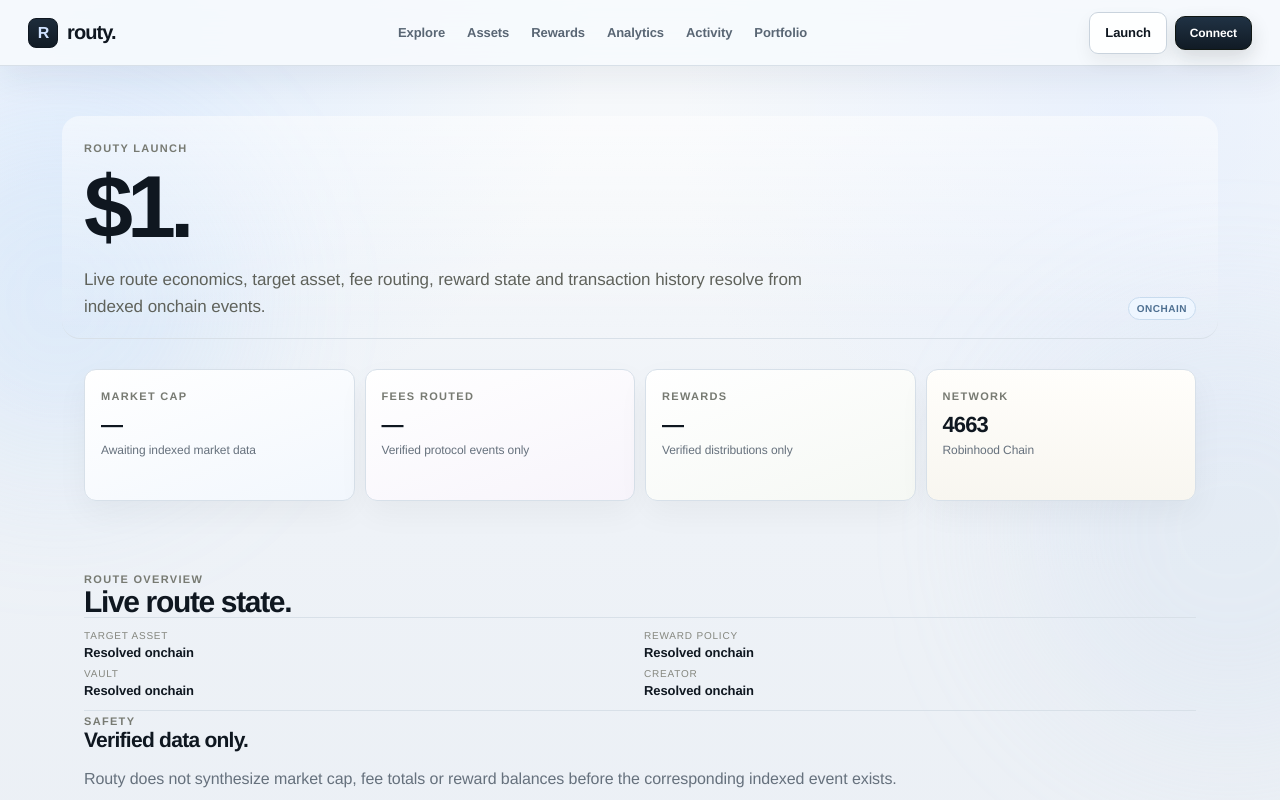
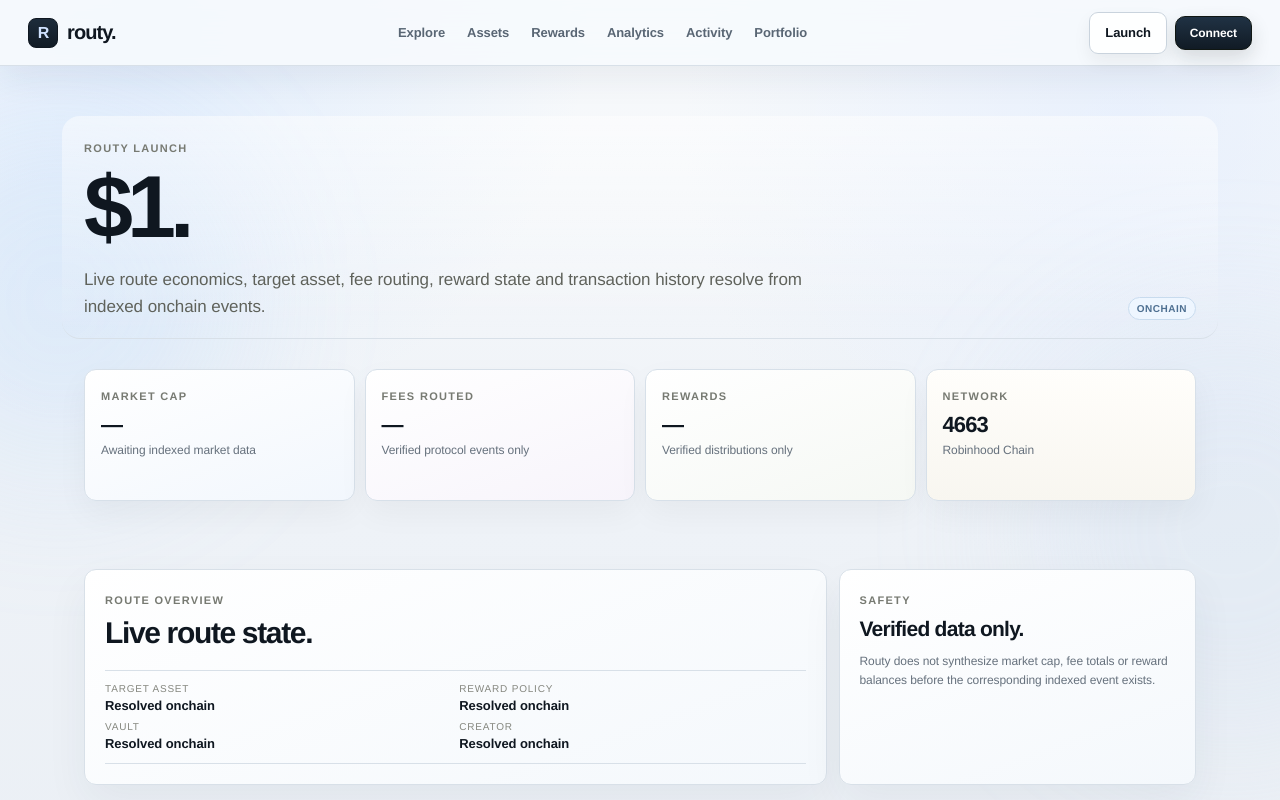
Before and after one commit to RoutyFund/Routy-Fund, a Next.js app: page /token/1 in a window 1280 px wide. Shown: the top 800 px of the page. Built offline with nearby package versions, Linux system fonts and the light colour scheme; no server answers.

Commit message:
style: finish assets and token detail layouts

```diff
--- a/src/app/globals.css
+++ b/src/app/globals.css
@@ -331,3 +331,8 @@ body{letter-spacing:-.005em}
 .portfolio-side{padding:20px;border:1px solid var(--line);border-radius:12px;background:linear-gradient(160deg,#fff,#f3f7fb)}
 .portfolio-side>div{padding:16px 0;border-bottom:1px solid var(--line)}.portfolio-side>div:last-child{border-bottom:0}.portfolio-side p{margin:5px 0 0;color:var(--muted);font-size:12px}
 @media(max-width:900px){.market-directory,.analytics-grid{grid-template-columns:1fr}.portfolio-layout{grid-template-columns:1fr}}
+
+.token-layout{display:grid;grid-template-columns:1.35fr .65fr;gap:12px}
+.token-main-card,.token-side-card{padding:20px;border:1px solid var(--line);border-radius:12px;background:linear-gradient(160deg,#fff,#f4f8fc);box-shadow:0 18px 44px rgba(32,49,66,.055)}
+.token-main-card h2{margin:10px 0 22px}.token-side-card h3{margin:10px 0}.token-side-card p{font-size:12px}
+@media(max-width:900px){.token-layout{grid-template-columns:1fr}}
```
